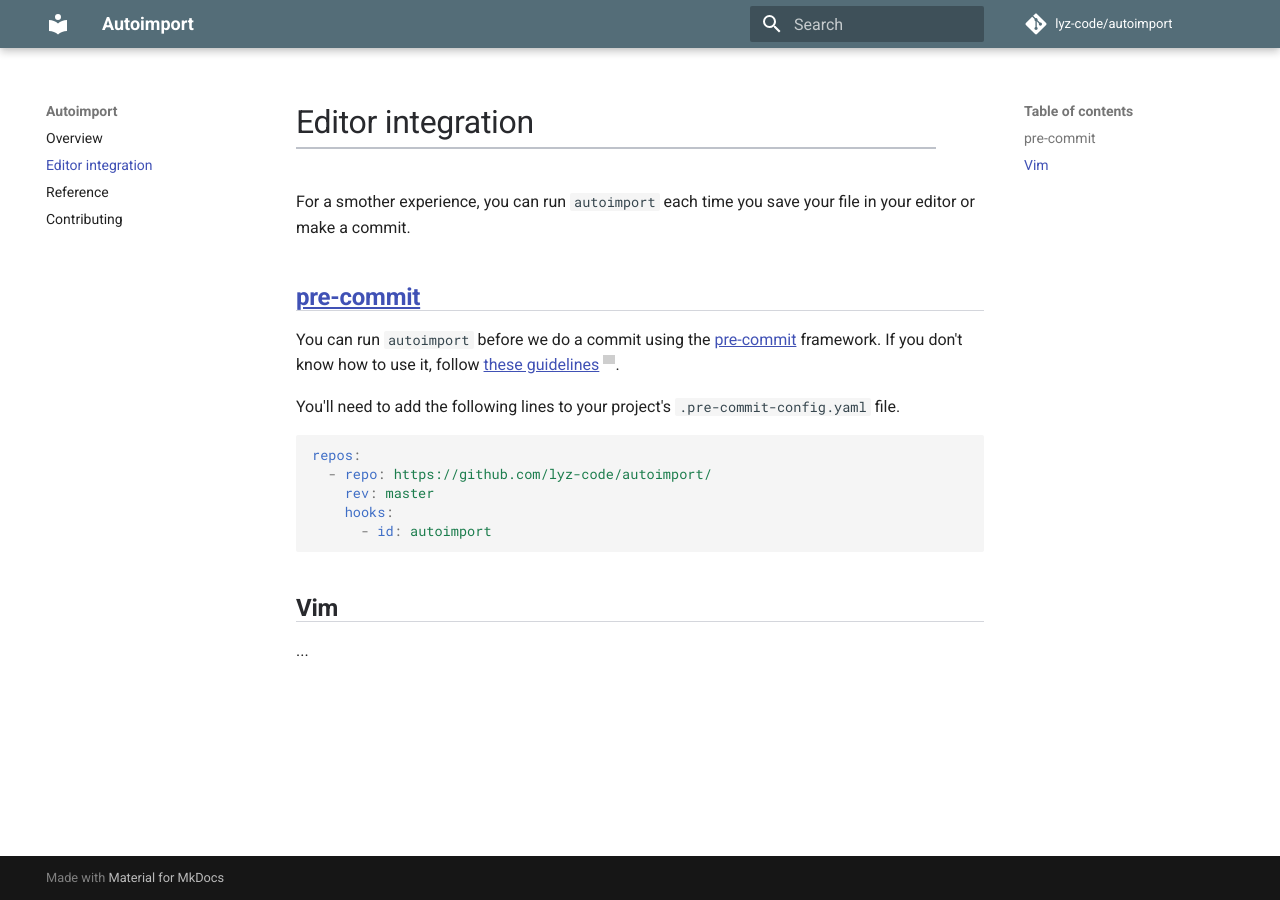
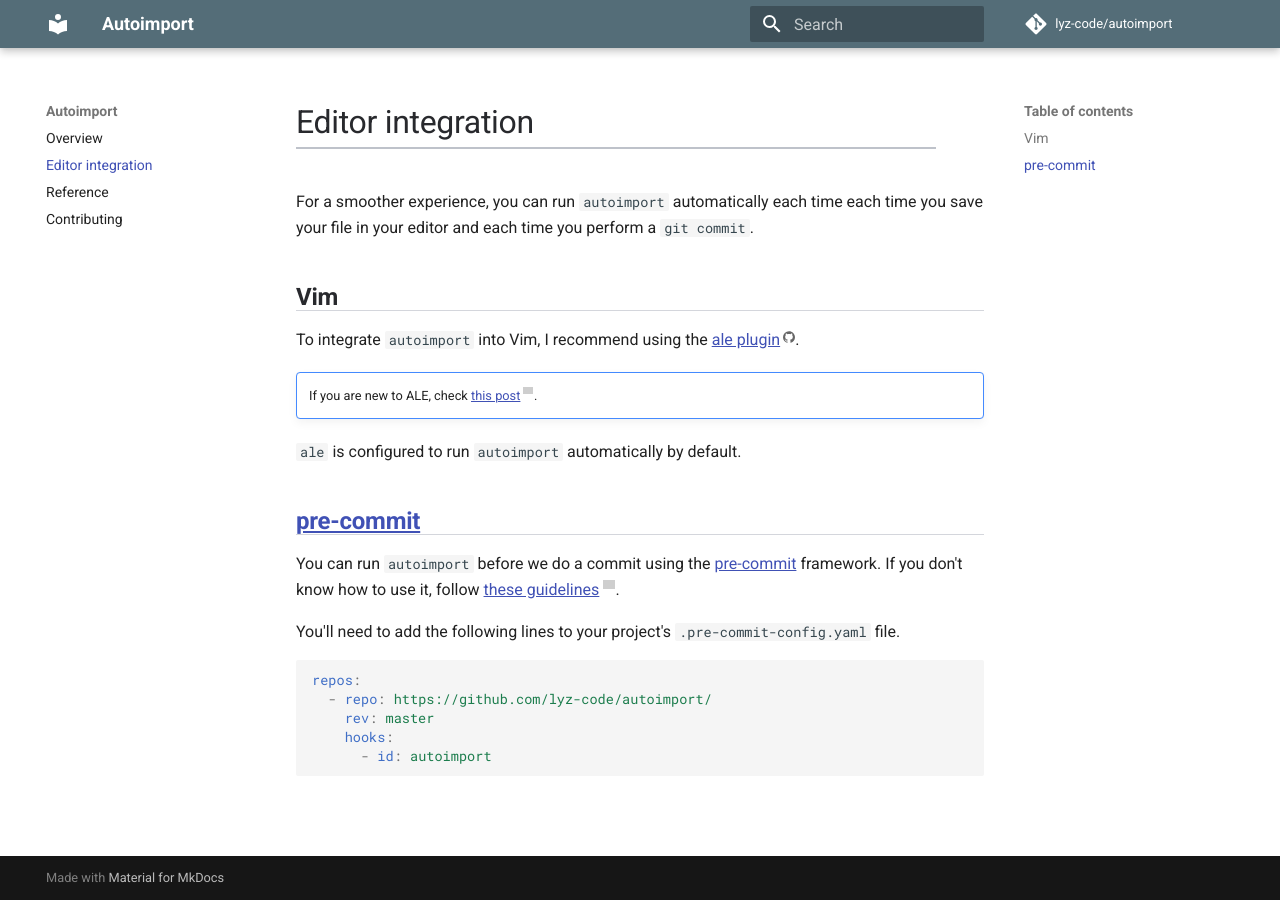
Before and after one commit to lyz-code/autoimport, an MkDocs documentation site: the page built from docs/editor_integration.md, in a window 1280 px wide. Built offline with MkDocs 1.6.1 and Material for MkDocs 9.7.7, drawn with Linux system fonts in a browser that asks for light colours; comment, search, counter and statistics services are not loaded; grey boxes are pictures that could not be loaded.

Commit message:
Restore Vim documentation

```diff
--- a/docs/editor_integration.md
+++ b/docs/editor_integration.md
@@ -1,5 +1,18 @@
-For a smother experience, you can run `autoimport` each time you save your file
-in your editor or make a commit.
+For a smoother experience, you can run `autoimport` automatically each
+time each time you save your file in your editor and each time you
+perform a `git commit`.
+
+# Vim
+
+To integrate `autoimport` into Vim, I recommend using the [ale
+plugin](https://github.com/dense-analysis/ale).
+
+!!! note ""
+
+    If you are new to ALE, check [this
+    post](https://lyz-code.github.io/blue-book/linux/vim/vim_plugins/#ale).
+
+`ale` is configured to run `autoimport` automatically by default.
 
 # [pre-commit](https://pre-commit.com/)
 
```
Also changed, not shown: other parts of docs/editor_integration.md (+0 -3 lines).
